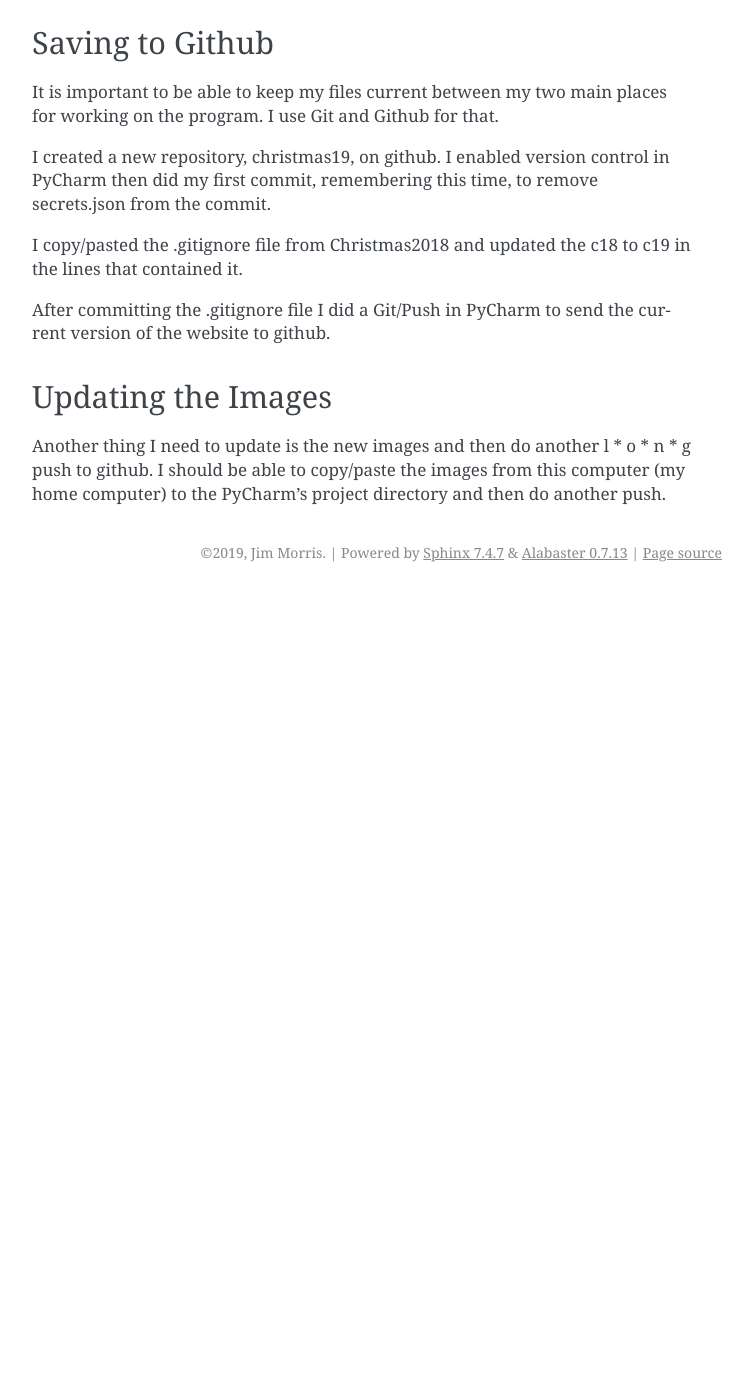
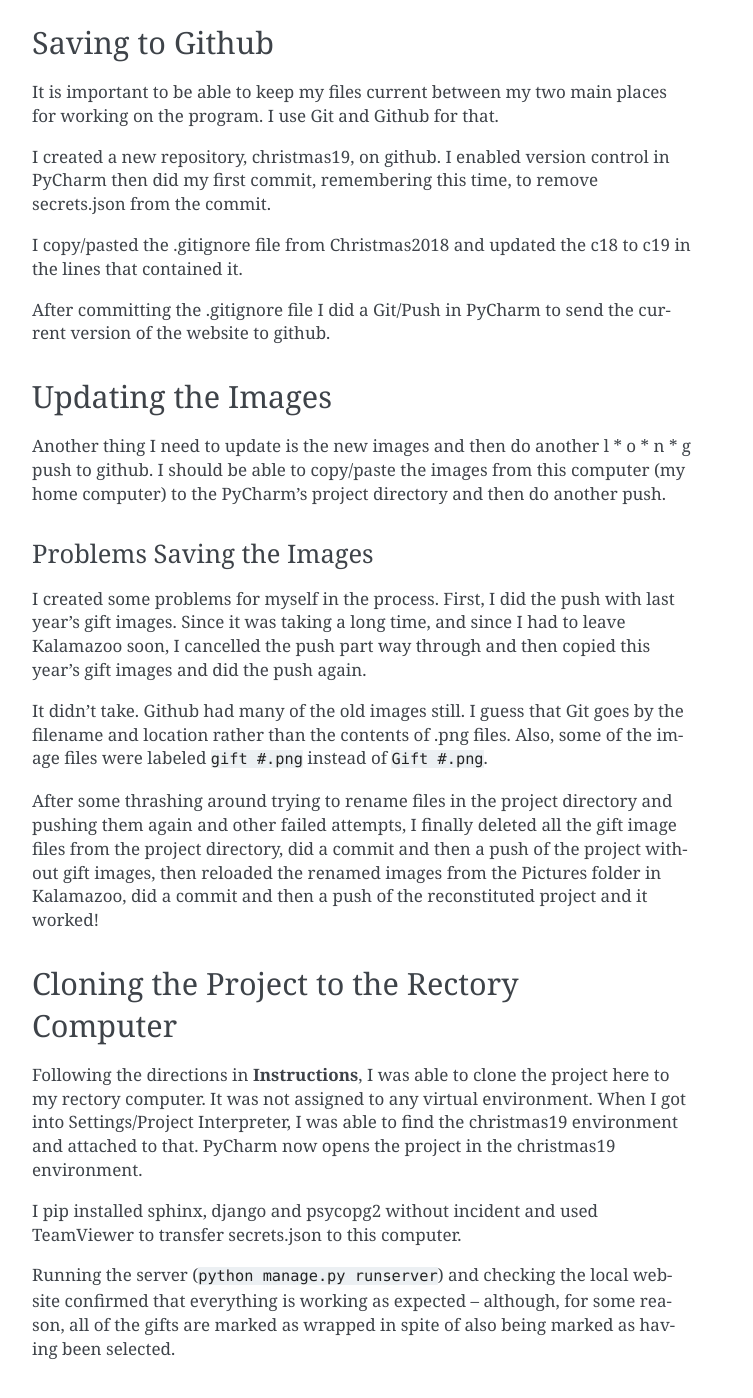
Before and after one commit to JMorris1575/christmas19, a Sphinx documentation site: the page built from docs/updating.rst, in a window 1280 px wide and 1400 px high, scrolled down 551 px. Shown: the whole window, without its empty margins (388-1141 px from the left). Built offline with Sphinx 7.4.7, drawn with Linux system fonts in a browser that asks for light colours; before the commit the page ends 1143 px from its top, so only the background shows below that; some of the changed text lies outside the part shown.

Commit message:
Updated documents

```diff
--- a/docs/index.rst
+++ b/docs/index.rst
@@ -12,6 +12,8 @@ Welcome to Christmas 2019's documentation!
 
    planning.rst
    ssl.rst
+   local.rst
+   updating.rst
 
 
 
--- a/docs/updating.rst
+++ b/docs/updating.rst
@@ -38,3 +38,32 @@ Updating the Images
 
 Another thing I need to update is the new images and then do another l * o * n * g push to github. I should be able to
 copy/paste the images from this computer (my home computer) to the PyCharm's project directory and then do another push.
+
+Problems Saving the Images
+++++++++++++++++++++++++++
+
+I created some problems for myself in the process. First, I did the push with last year's gift images. Since it was
+taking a long time, and since I had to leave Kalamazoo soon, I cancelled the push part way through and then copied this
+year's gift images and did the push again.
+
+It didn't take. Github had many of the old images still. I guess that Git goes by the filename and location rather than
+the contents of .png files. Also, some of the image files were labeled ``gift #.png`` instead of ``Gift #.png``.
+
+After some thrashing around trying to rename files in the project directory and pushing them again and other failed
+attempts, I finally deleted all the gift image files from the project directory, did a commit and then a push of the
+project without gift images, then reloaded the renamed images from the Pictures folder in Kalamazoo, did a commit and
+then a push of the reconstituted project and it worked!
+
+Cloning the Project to the Rectory Computer
+-------------------------------------------
+
+Following the directions in **Instructions**, I was able to clone the project here to my rectory computer. It was not
+assigned to any virtual environment. When I got into Settings/Project Interpreter, I was able to find the christmas19
+environment and attached to that. PyCharm now opens the project in the christmas19 environment.
+
+I pip installed sphinx, django and psycopg2 without incident and used TeamViewer to transfer secrets.json to this
+computer.
+
+Running the server (``python manage.py runserver``) and checking the local website confirmed that everything is working
+as expected -- although, for some reason, all of the gifts are marked as wrapped in spite of also being marked as having
+been selected.
```
Also changed, not shown: 5 other files.
